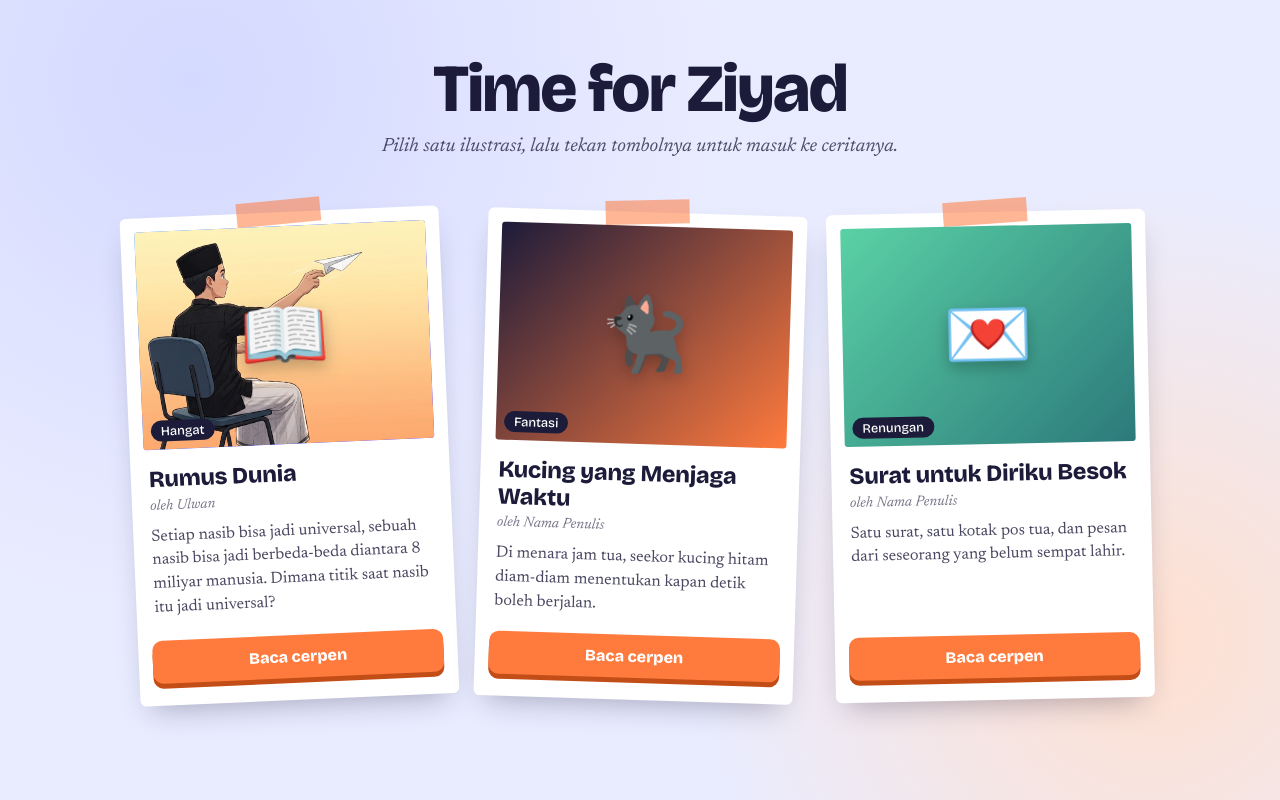
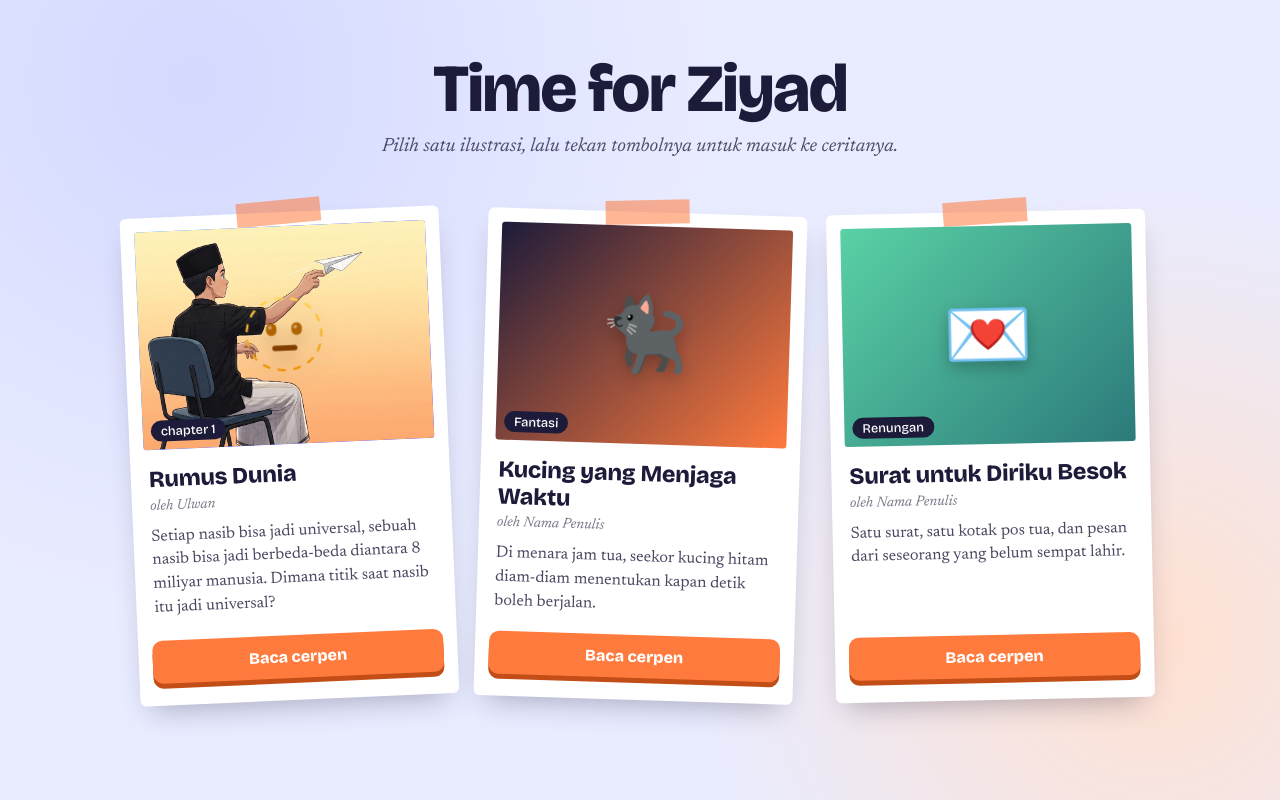
Before and after one commit to ulwan-thalib/Time-for-Ziyad, a plain HTML site: page index.html in a window 1280 px wide. Drawn offline with nearby package versions, Linux system fonts and the light colour scheme.

Commit message:
Update index.html

```diff
--- a/index.html
+++ b/index.html
@@ -139,10 +139,10 @@ const CERPEN = [
   {
     judul: "Rumus Dunia",
     penulis: "Ulwan",
-    genre: "Hangat",
+    genre: "chapter 1",
     sinopsis: "Setiap nasib bisa jadi universal, sebuah nasib bisa jadi berbeda-beda diantara 8 miliyar manusia. Dimana titik saat nasib itu jadi universal?",
     gambar: "chapter1.jpg",
-    emoji: "",
+    emoji: "🫥",
     warna: "linear-gradient(135deg,#4aa3ff,#6a3cff)",
     url: "",
     isi: `Setiap waktu aku pelajari dan aku renungkan, apakah rumus-rumus Matematika terlibat pada kehidupanku yang sekarang bahwa aku hanya seorang yang sedang kambuh dalam memikirkan jalan masa depanku. Seorang “aku” yang bernama Ziyad hanya memikirkan apa yang berulang pada dunia ini, aku begitu antusias untuk mengejar dunia yang padahal aku benci dengan kenyataan dunia ini. Begitu sangat mengesankan jika aku berhasil menaklukkan dunia ini, tetapi aku tidak tahu cara mainnya.
```
